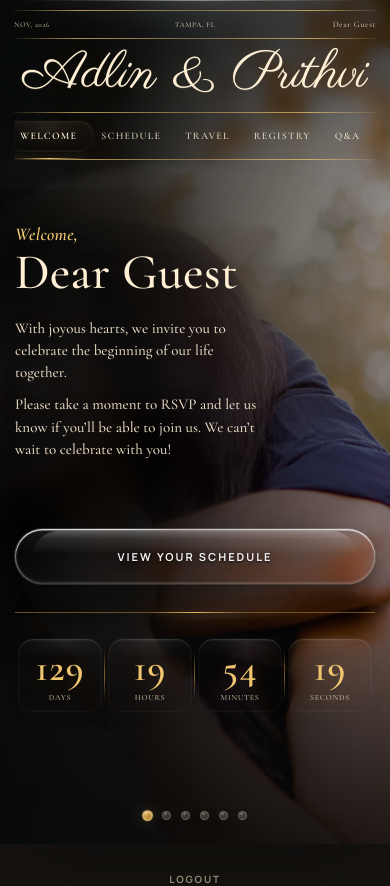
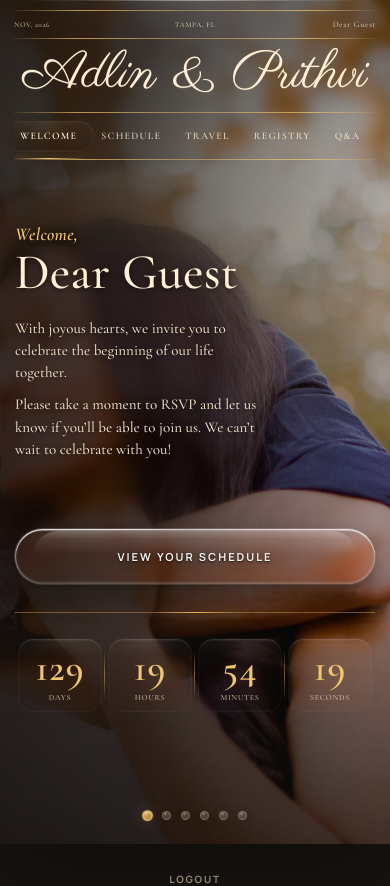
Before and after one commit to Prithvi7007/Wedding_Website_Final, a Flask app: template templates/dashboard.html in a window 390 px wide. Run offline with Flask 3, Linux system fonts and the light colour scheme; the template is opened without the code that fills it, so the values that code supplies are empty; some libraries are stand-ins or nearby versions.

Commit message:
gpt style4

```diff
--- a/static/dashboard-v2.css
+++ b/static/dashboard-v2.css
@@ -197,17 +197,45 @@ body[data-active-tab="welcome"] .dashboard-header {
     right: 0;
     left: 0;
 
+    /* Warm, lightly smoked canopy: still transparent enough to show the photo. */
     background:
         linear-gradient(
             180deg,
-            rgba(7, 9, 10, 0.34) 0%,
-            rgba(7, 9, 10, 0.12) 62%,
-            rgba(7, 9, 10, 0) 100%
-        );
-
-    backdrop-filter: blur(8px) saturate(144%) brightness(0.97) contrast(1.025);
-    -webkit-backdrop-filter: blur(8px) saturate(144%) brightness(0.97) contrast(1.025);
-}
+            rgba(24, 19, 15, 0.24) 0%,
+            rgba(20, 17, 14, 0.075) 62%,
+            rgba(16, 14, 12, 0) 100%
+        );
+
+    backdrop-filter:
+        blur(7px)
+        saturate(148%)
+        brightness(1.01)
+        contrast(1.015);
+
+    -webkit-backdrop-filter:
+        blur(7px)
+        saturate(148%)
+        brightness(1.01)
+        contrast(1.015);
+}
+
+body[data-active-tab="welcome"] .dashboard-header::before {
+    background:
+        radial-gradient(
+            ellipse 72% 45% at 50% -8%,
+            rgba(255, 255, 255, 0.15) 0%,
+            rgba(255, 255, 255, 0.045) 38%,
+            rgba(255, 255, 255, 0.008) 62%,
+            transparent 82%
+        ),
+        linear-gradient(
+            180deg,
+            rgba(24, 19, 15, 0.12),
+            rgba(20, 17, 14, 0.035) 68%,
+            transparent
+        );
+}
+
 
 body:not([data-active-tab="welcome"]) .dashboard-header {
     position: sticky;
@@ -512,15 +540,18 @@ body:not([data-active-tab="welcome"]) .dashboard-header {
 
     width: 100%;
     height: 100%;
+
     object-fit: cover;
     object-position: var(--slide-position-desktop, 64% center);
 
     opacity: 0;
     transform: none;
+
+    /* Let more of the original golden-hour warmth show through. */
     filter:
-        brightness(0.84)
-        saturate(1.04)
-        contrast(1.04);
+        brightness(0.91)
+        saturate(1.07)
+        contrast(1.02);
 
     pointer-events: none;
     will-change: opacity;
@@ -572,22 +603,23 @@ body:not([data-active-tab="welcome"]) .dashboard-header {
     z-index: 4;
     pointer-events: none;
 
+    /* Warm espresso shading instead of near-black. */
     background:
         linear-gradient(
             90deg,
-            rgba(7, 8, 8, 0.96) 0%,
-            rgba(8, 9, 9, 0.91) 22%,
-            rgba(9, 9, 9, 0.73) 39%,
-            rgba(10, 10, 10, 0.29) 61%,
-            rgba(10, 10, 10, 0.06) 78%,
-            rgba(10, 10, 10, 0.04) 100%
+            rgba(22, 17, 13, 0.80) 0%,
+            rgba(21, 16, 13, 0.68) 22%,
+            rgba(19, 15, 12, 0.47) 39%,
+            rgba(16, 13, 11, 0.18) 61%,
+            rgba(14, 12, 10, 0.035) 78%,
+            rgba(12, 11, 10, 0.015) 100%
         ),
         linear-gradient(
             180deg,
-            rgba(8, 8, 8, 0.30) 0%,
-            rgba(8, 8, 8, 0.02) 32%,
-            rgba(8, 8, 8, 0.05) 70%,
-            rgba(8, 8, 8, 0.52) 100%
+            rgba(18, 15, 12, 0.18) 0%,
+            rgba(15, 13, 11, 0.01) 32%,
+            rgba(15, 13, 11, 0.035) 70%,
+            rgba(16, 13, 11, 0.34) 100%
         );
 }
 
@@ -609,11 +641,12 @@ body:not([data-active-tab="welcome"]) .dashboard-header {
     z-index: 5;
     pointer-events: none;
 
+    /* Softer lower vignette. */
     background:
         linear-gradient(
             180deg,
-            rgba(8, 8, 8, 0) 74%,
-            rgba(8, 8, 8, 0.35) 100%
+            rgba(14, 12, 10, 0) 74%,
+            rgba(15, 12, 10, 0.22) 100%
         );
 }
 
@@ -645,26 +678,47 @@ body:not([data-active-tab="welcome"]) .dashboard-header {
     bottom: 11%;
     left: -64px;
     z-index: -1;
+
     pointer-events: none;
 
-    /* Clear optical haze, not a dark panel. */
+    /* Lighter optical haze only behind the copy. */
     background:
         radial-gradient(
             ellipse 78% 72% at 24% 46%,
-            rgba(255, 255, 255, 0.040) 0%,
-            rgba(255, 255, 255, 0.014) 34%,
-            rgba(7, 9, 10, 0.085) 62%,
-            rgba(7, 9, 10, 0.020) 76%,
+            rgba(255, 255, 255, 0.045) 0%,
+            rgba(255, 255, 255, 0.016) 34%,
+            rgba(20, 16, 13, 0.055) 62%,
+            rgba(16, 13, 11, 0.012) 76%,
             transparent 88%
         );
 
-    backdrop-filter: blur(9px) saturate(144%) brightness(0.94) contrast(1.035);
-    -webkit-backdrop-filter: blur(9px) saturate(144%) brightness(0.94) contrast(1.035);
+    backdrop-filter:
+        blur(8px)
+        saturate(148%)
+        brightness(0.98)
+        contrast(1.025);
+
+    -webkit-backdrop-filter:
+        blur(8px)
+        saturate(148%)
+        brightness(0.98)
+        contrast(1.025);
 
     -webkit-mask-image:
-        radial-gradient(ellipse 78% 70% at 25% 47%, #000 0%, rgba(0,0,0,0.98) 49%, transparent 84%);
+        radial-gradient(
+            ellipse 78% 70% at 25% 47%,
+            #000 0%,
+            rgba(0, 0, 0, 0.98) 49%,
+            transparent 84%
+        );
+
     mask-image:
-        radial-gradient(ellipse 78% 70% at 25% 47%, #000 0%, rgba(0,0,0,0.98) 49%, transparent 84%);
+        radial-gradient(
+            ellipse 78% 70% at 25% 47%,
+            #000 0%,
+            rgba(0, 0, 0, 0.98) 49%,
+            transparent 84%
+        );
 }
 
 .welcome-copy::after {
@@ -706,6 +760,10 @@ body:not([data-active-tab="welcome"]) .dashboard-header {
     font-weight: 600;
     letter-spacing: 0.3px;
     line-height: 1;
+
+    text-shadow:
+        0 2px 5px rgba(0, 0, 0, 0.48),
+        0 0 20px rgba(0, 0, 0, 0.22);
 }
 
 .welcome-copy h2 {
@@ -720,7 +778,9 @@ body:not([data-active-tab="welcome"]) .dashboard-header {
     line-height: 0.98;
     text-transform: none;
 
-    text-shadow: 0 3px 24px rgba(0, 0, 0, 0.38);
+    text-shadow:
+        0 2px 5px rgba(0, 0, 0, 0.48),
+        0 0 20px rgba(0, 0, 0, 0.22);
 }
 
 .welcome-message {
@@ -733,7 +793,9 @@ body:not([data-active-tab="welcome"]) .dashboard-header {
     font-weight: 500;
     line-height: 1.48;
 
-    text-shadow: 0 2px 18px rgba(0, 0, 0, 0.44);
+    text-shadow:
+        0 1px 4px rgba(0, 0, 0, 0.62),
+        0 0 14px rgba(0, 0, 0, 0.20);
 }
 
 .welcome-message p + p {
@@ -2760,13 +2822,22 @@ body:not([data-active-tab="welcome"]) .dashboard-header {
         background:
             linear-gradient(
                 180deg,
-                rgba(7, 9, 10, 0.34) 0%,
-                rgba(7, 9, 10, 0.12) 62%,
-                rgba(7, 9, 10, 0) 100%
+                rgba(24, 19, 15, 0.25) 0%,
+                rgba(20, 17, 14, 0.085) 62%,
+                rgba(16, 14, 12, 0) 100%
             );
 
-        backdrop-filter: blur(8px) saturate(144%) brightness(0.97) contrast(1.025);
-        -webkit-backdrop-filter: blur(8px) saturate(144%) brightness(0.97) contrast(1.025);
+        backdrop-filter:
+            blur(7px)
+            saturate(148%)
+            brightness(1.01)
+            contrast(1.015);
+
+        -webkit-backdrop-filter:
+            blur(7px)
+            saturate(148%)
+            brightness(1.01)
+            contrast(1.015);
     }
 
     .dashboard-meta {
@@ -2816,27 +2887,28 @@ body:not([data-active-tab="welcome"]) .dashboard-header {
 
     .welcome-hero .slide {
         object-position: var(--slide-position-mobile, 68% center);
+
         filter:
-            brightness(0.72)
-            saturate(1.02)
-            contrast(1.04);
+            brightness(0.82)
+            saturate(1.06)
+            contrast(1.025);
     }
 
     .welcome-hero-shade {
         background:
             linear-gradient(
                 90deg,
-                rgba(7, 8, 8, 0.96) 0%,
-                rgba(8, 9, 9, 0.89) 34%,
-                rgba(9, 9, 9, 0.54) 62%,
-                rgba(10, 10, 10, 0.14) 100%
+                rgba(22, 17, 13, 0.84) 0%,
+                rgba(21, 16, 13, 0.72) 34%,
+                rgba(19, 15, 12, 0.42) 62%,
+                rgba(15, 13, 11, 0.10) 100%
             ),
             linear-gradient(
                 180deg,
-                rgba(8, 8, 8, 0.24) 0%,
-                rgba(8, 8, 8, 0.04) 36%,
-                rgba(8, 8, 8, 0.10) 68%,
-                rgba(8, 8, 8, 0.72) 100%
+                rgba(18, 15, 12, 0.16) 0%,
+                rgba(15, 13, 11, 0.025) 36%,
+                rgba(15, 13, 11, 0.06) 68%,
+                rgba(16, 13, 11, 0.56) 100%
             );
     }
 
@@ -2918,20 +2990,40 @@ body:not([data-active-tab="welcome"]) .dashboard-header {
         background:
             radial-gradient(
                 ellipse 86% 70% at 18% 44%,
-                rgba(255, 255, 255, 0.040) 0%,
-                rgba(255, 255, 255, 0.014) 34%,
-                rgba(7, 9, 10, 0.085) 62%,
-                rgba(7, 9, 10, 0.020) 76%,
+                rgba(255, 255, 255, 0.045) 0%,
+                rgba(255, 255, 255, 0.016) 34%,
+                rgba(20, 16, 13, 0.055) 62%,
+                rgba(16, 13, 11, 0.012) 76%,
                 transparent 88%
             );
 
-        backdrop-filter: blur(9px) saturate(144%) brightness(0.94) contrast(1.035);
-        -webkit-backdrop-filter: blur(9px) saturate(144%) brightness(0.94) contrast(1.035);
+        backdrop-filter:
+            blur(8px)
+            saturate(148%)
+            brightness(0.98)
+            contrast(1.025);
+
+        -webkit-backdrop-filter:
+            blur(8px)
+            saturate(148%)
+            brightness(0.98)
+            contrast(1.025);
 
         -webkit-mask-image:
-            radial-gradient(ellipse 86% 70% at 18% 44%, #000 0%, rgba(0,0,0,0.98) 49%, transparent 84%);
+            radial-gradient(
+                ellipse 86% 70% at 18% 44%,
+                #000 0%,
+                rgba(0, 0, 0, 0.98) 49%,
+                transparent 84%
+            );
+
         mask-image:
-            radial-gradient(ellipse 86% 70% at 18% 44%, #000 0%, rgba(0,0,0,0.98) 49%, transparent 84%);
+            radial-gradient(
+                ellipse 86% 70% at 18% 44%,
+                #000 0%,
+                rgba(0, 0, 0, 0.98) 49%,
+                transparent 84%
+            );
     }
 
     .countdown-inline > div {
--- a/templates/dashboard.html
+++ b/templates/dashboard.html
@@ -21,7 +21,7 @@
 
     <link
         rel="stylesheet"
-        href="{{ url_for('static', filename='dashboard-v2.css') }}?v=dashboardschedule4opticalglass"
+        href="{{ url_for('static', filename='dashboard-v2.css') }}?v=dashboardschedule5warmlight"
     >
 </head>
 
```
